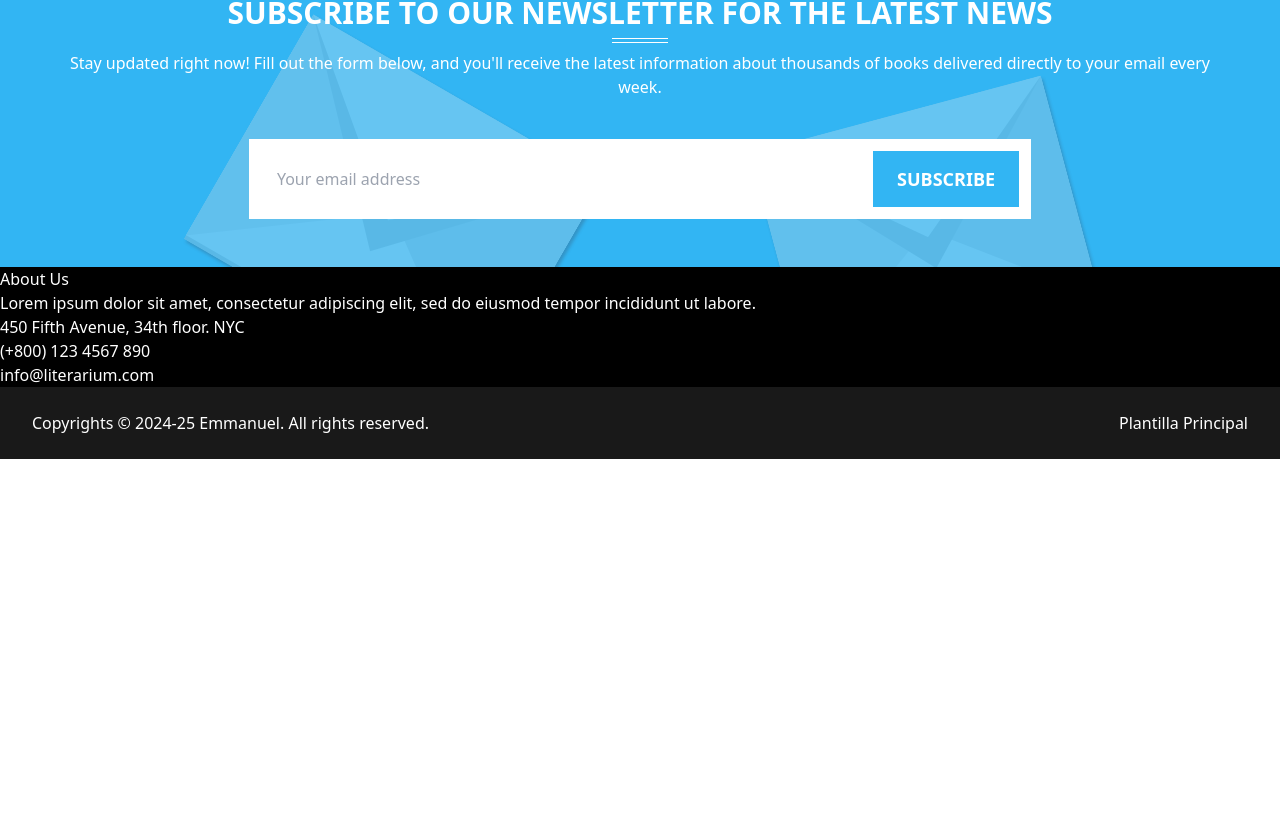
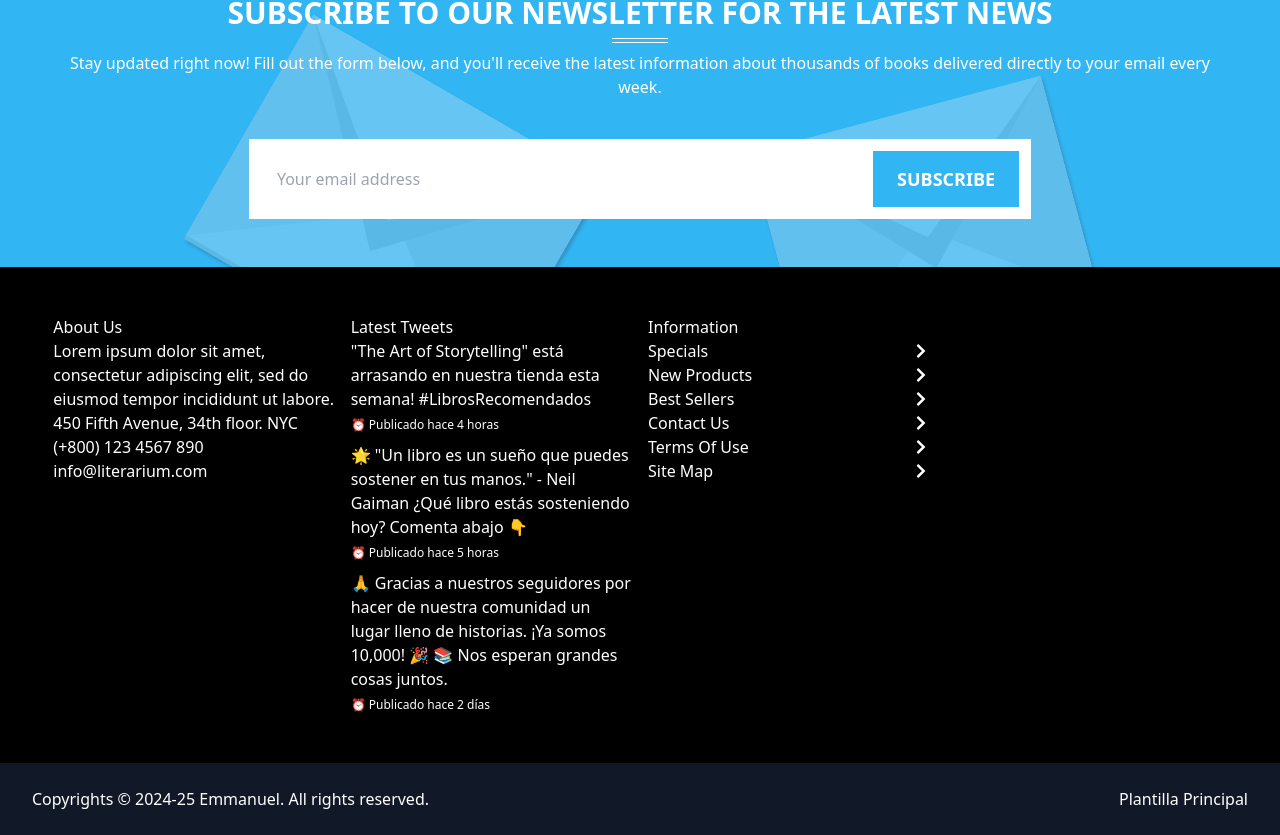
Before and after one commit to emmanuel-cruz-dev/literarium, a React (Vite) app: page / in a window 1280 px wide. Shown: the part 7139-7974 px from the top of the page. Before the commit the page ends 7598 px from the top, so only its background shows below. Built offline with nearby package versions, Linux system fonts and the light colour scheme.

Commit message:
estructuras de columnas en footer

```diff
--- a/src/components/Footer.tsx
+++ b/src/components/Footer.tsx
@@ -1,7 +1,35 @@
+import { FC } from "react";
+import { FaChevronRight } from "react-icons/fa";
+
+const data = [
+  "Specials",
+  "New Products",
+  "Best Sellers",
+  "Contact Us",
+  "Terms Of Use",
+  "Site Map",
+];
+
+const InformationList = ({ data }) => {
+  return (
+    <ul>
+      {data.map((item) => (
+        <li key={item}>
+          <a
+            className="flex justify-between items-center hover:px-2 transition-all duration-300"
+            href="#"
+          >
+            {item} <FaChevronRight />
+          </a>
+        </li>
+      ))}
+    </ul>
+  );
+};
 const Footer = () => {
   return (
-    <footer className="footer text-white" id="footer">
-      <article className="bg-black">
+    <footer className="footer bg-black text-white" id="footer">
+      <article className="grid grid-cols-4 gap-4 w-11/12 py-12 mx-auto">
         <div>
           <h2>About Us</h2>
           <ul>
@@ -16,8 +44,41 @@ const Footer = () => {
             </li>
           </ul>
         </div>
+
+        <div>
+          <h2>Latest Tweets</h2>
+          <ul className="[&>li>span]:text-xs flex flex-col gap-2">
+            <li>
+              <p>
+                "The Art of Storytelling" está arrasando en nuestra tienda esta
+                semana! #LibrosRecomendados
+              </p>
+              <span>⏰ Publicado hace 4 horas</span>
+            </li>
+            <li>
+              <p>
+                🌟 "Un libro es un sueño que puedes sostener en tus manos." -
+                Neil Gaiman ¿Qué libro estás sosteniendo hoy? Comenta abajo 👇
+              </p>
+              <span>⏰ Publicado hace 5 horas</span>
+            </li>
+            <li>
+              <p>
+                🙏 Gracias a nuestros seguidores por hacer de nuestra comunidad
+                un lugar lleno de historias. ¡Ya somos 10,000! 🎉 📚 Nos esperan
+                grandes cosas juntos.
+              </p>
+              <span>⏰ Publicado hace 2 días</span>
+            </li>
+          </ul>
+        </div>
+
+        <div>
+          <h2>Information</h2>
+          <InformationList data={data} />
+        </div>
       </article>
-      <article className="bg-black/90 px-4 py-12 lg:py-6 lg:px-8 mx-auto flex flex-col lg:flex-row gap-4 justify-between items-center text-center">
+      <article className="bg-gray-900 px-4 py-12 lg:py-6 lg:px-8 mx-auto flex flex-col lg:flex-row gap-4 justify-between items-center text-center">
         <span>
           Copyrights © 2024-25{" "}
           <a
```
